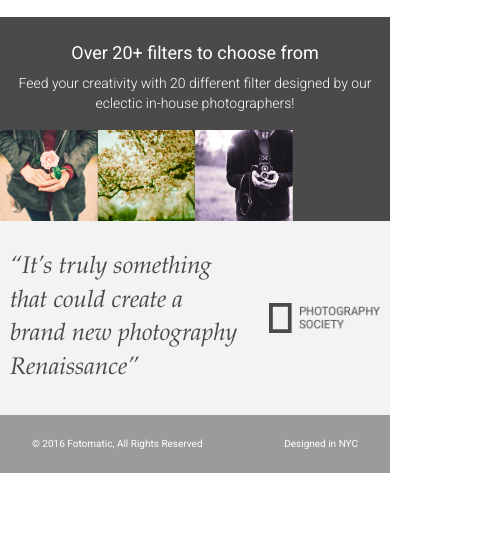
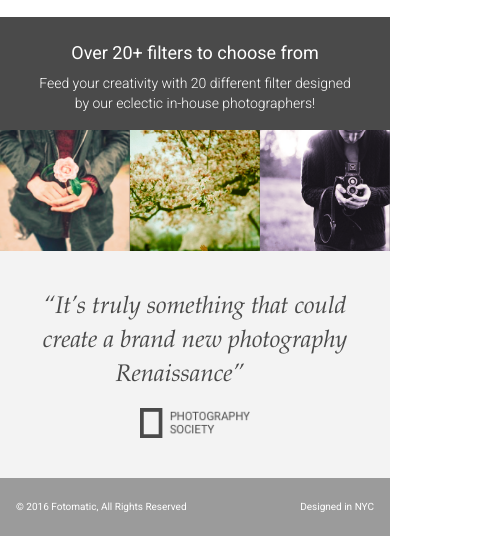
Before and after one commit to thankshermione/fotomaticDEBUG, a plain HTML site: page index.html in a window 390 px wide. Shown: the part 1137-1673 px from the top of the page, 480 px wide, since content can reach past the window. Before the commit the page ends 1610 px from the top, so only its background shows below. Drawn offline with Linux system fonts and the light colour scheme; a web font is replaced by a local one.

Commit message:
finish debug and complete site

```diff
--- a/resources/css/style.css
+++ b/resources/css/style.css
@@ -106,7 +106,7 @@ header .button {
 
   header .mobile {
     display: block;
-    width: 100%;
+    width: 72%;
   }
 
   header .content {
@@ -122,6 +122,18 @@ header .button {
 
   header .mobile li {
     padding: 0;
+  }
+
+  header .button {
+    padding: 3px .5rem;
+    border-radius: 4px;
+    margin-right: 1rem;
+  }
+}
+
+@media only screen and (max-width: 450px) {
+  header {
+    height: 3rem;
   }
 }
 
@@ -228,6 +240,10 @@ header .button {
 
   #sign-up-cta h2 {
     font-size: 2rem;
+  }
+
+  #sign-up-cta {
+    padding: 0;
   }
 }
 
@@ -404,6 +420,8 @@ header .button {
 
   #filters-section .content {
     margin-bottom: 1rem;
+    padding-left: 2rem;
+    padding-right: 2rem;
   }
 
   #filters-section .content h2 {
@@ -421,7 +439,12 @@ header .button {
   #filters-section .images-container {
     padding: 0;
     margin: 0 auto;
+    justify-content: center;
     width: 100%;
+  }
+
+  #filters-section .image-container {
+    width: 33.3%;
   }
 
   #filters-section .extra {
@@ -457,6 +480,7 @@ header .button {
 #quotes-section .quote-citation {
   height: 1.875rem;
   padding-top: 0;
+  padding-right: 2rem;
 }
 
 @media only screen and (max-width: 760px) {
@@ -467,9 +491,18 @@ header .button {
   #quotes-section .quote {
     text-align: left;
   }
+
+  #quotes-section .quote-citation {
+    padding-right: 0;
+  }
 }
 
 @media only screen and (max-width: 450px) {
+  #quotes-section .content.center {
+  display: block;
+  padding: 0;
+  }
+
   #quotes-section .content {
     padding: 1.875rem .625rem;
   }
@@ -477,11 +510,17 @@ header .button {
   #quotes-section .quote {
     font-size: 1.5rem;
     line-height: 1.4;
+    text-align: justify;
+    padding-bottom: 2rem;
   }
 
   #quotes-section .quote-citation {
     display: block;
-    margin: auto;
+    margin: 1rem auto;
+  }
+
+  #quotes-section {
+    padding: 2.5rem 1.8rem 1.5rem 1.8rem;
   }
 }
 
@@ -506,4 +545,8 @@ footer .copyright {
   footer .content {
     font-size: .625rem;
   }
+
+  footer {
+    padding: 1.5rem 1rem;
+  }
 }
```
